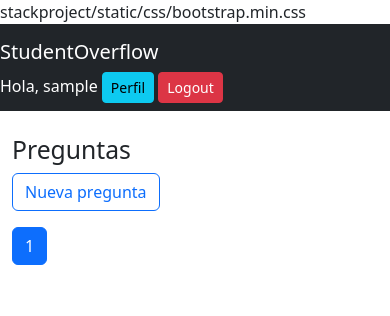
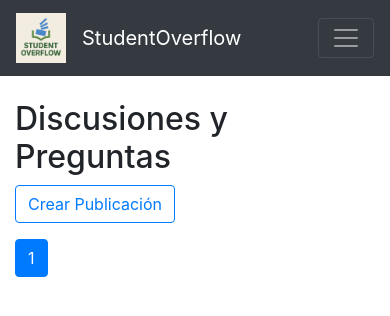
Before and after one commit to atamez6/student_overflow, a Django app: page / in a window 390 px wide. Shown: the top 316 px of the page. Run offline with Django 5.2, Linux system fonts and the light colour scheme; the visitor is signed in with stand-in values (Sample User, id 1); data that the repository does not hold is empty; some libraries are stand-ins or nearby versions.

Commit message:
responsivo

```diff
--- a/stackproject/stack_core/templates/home.html
+++ b/stackproject/stack_core/templates/home.html
@@ -1,13 +1,13 @@
 {% extends 'base.html' %}
 {% block content %}
-<h2>Preguntas</h2>
-<a href="{% url 'preguntar' %}" class="btn btn-outline-primary mb-3">Nueva pregunta</a>
+<h2>Discusiones y Preguntas</h2>
+<a href="{% url 'preguntar' %}" class="btn btn-outline-primary mb-3">Crear Publicación</a>
 {% for pregunta in preguntas %}
   <div class="card mb-2">
     <div class="card-body">
       <h5>{{ pregunta.titulo }}</h5>
       <p>{{ pregunta.cuerpo|truncatewords:30 }}</p>
-      <a href="{% url 'responder' pregunta.id %}" class="btn btn-sm btn-secondary">Responder</a>
+      <a href="{% url 'responder' pregunta.id %}" class="btn btn-sm btn-secondary">Participar</a>
     </div>
   </div>
 {% endfor %}
--- a/stackproject/stackproject/settings.py
+++ b/stackproject/stackproject/settings.py
@@ -26,7 +26,7 @@ SECRET_KEY = 'django-insecure-@-444hh!%si$j%o#aee$@woija6nl#yt#=-9a$m17&^#j5%y!*
 # SECURITY WARNING: don't run with debug turned on in production!
 DEBUG = True
 
-ALLOWED_HOSTS = []
+ALLOWED_HOSTS = ["*"]
 
 
 # Application definition
@@ -140,4 +140,4 @@ STATICFILES_DIRS = [
 
 
 
-DEBUG = True
+DEBUG = False
--- a/stackproject/templates/base.html
+++ b/stackproject/templates/base.html
@@ -2,26 +2,60 @@
 <!DOCTYPE html>
 <html lang="es">
 <head>
-  <meta charset="UTF-8">  stackproject/static/css/bootstrap.min.css
+  <meta charset="UTF-8">
   <title>Student Overflow</title>
-  <link rel="stylesheet" href="{% static 'css/bootstrap.min.css' %}">
-</head>
+  <link rel="stylesheet" href="https://cdn.jsdelivr.net/npm/bootstrap@4.6.2/dist/css/bootstrap.min.css">
+
   <body>
-<nav class="navbar navbar-expand-lg navbar-dark bg-dark">
-  <a class="navbar-brand" href="{% url 'home' %}">StudentOverflow</a>
-  <div class="ml-auto">
+    <nav class="navbar navbar-expand-lg navbar-dark bg-dark px-3">
+      <!-- Logo + nombre -->
+      <a class="navbar-brand d-flex align-items-center" href="{% url 'home' %}">
+        <img src="/static/images/studen_over_logo.png" width="50" height="50" class="d-inline-block align-top mr-2" alt="Logo">
+        <span class="ml-2">StudentOverflow</span>
+      </a>
+
+      <!-- Botón hamburguesa en móvil -->
+      <button class="navbar-toggler" type="button" data-toggle="collapse" data-target="#navbarContent"
+              aria-controls="navbarContent" aria-expanded="false" aria-label="Toggle navigation">
+        <span class="navbar-toggler-icon"></span>
+      </button>
+
+      <!-- Contenido colapsable -->
+      <div class="collapse navbar-collapse justify-content-end" id="navbarContent">
         {% if user.is_authenticated %}
-      <span class="navbar-text text-white mr-3">Hola, {{ user.username }}</span>
+        <ul class="navbar-nav align-items-center">
+          <li class="nav-item text-white mr-3">
+            Hola, {{ user.username }}
+          </li>
+          <li class="nav-item mr-2">
             <a href="{% url 'perfil' %}" class="btn btn-sm btn-info">Perfil</a>
+          </li>
+          <li class="nav-item">
             <a href="{% url 'logout' %}" class="btn btn-sm btn-danger">Logout</a>
+          </li>
+        </ul>
         {% else %}
+        <ul class="navbar-nav align-items-center">
+          <li class="nav-item mr-2">
             <a href="{% url 'login' %}" class="btn btn-sm btn-light">Login</a>
+          </li>
+          <li class="nav-item">
             <a href="{% url 'register' %}" class="btn btn-sm btn-primary">Registro</a>
+          </li>
+        </ul>
         {% endif %}
       </div>
     </nav>
+
+
   <div class="container mt-4">
     {% block content %}{% endblock %}
   </div>
+
+  <!-- Bootstrap JS (asegúrate de tener esto al final del body para funcionalidad del toggle) -->
+<!-- JS desde CDN (alternativa completa) -->
+<script src="https://code.jquery.com/jquery-3.6.0.min.js"></script>
+<script src="https://cdn.jsdelivr.net/npm/bootstrap@4.6.2/dist/js/bootstrap.bundle.min.js"></script>
+
   </body>
   </html>
```
Also changed, not shown: stackproject/static/images/studen_over_logo.png (added), 1 other file. Lines whose indentation alone changed are shown as unchanged.
